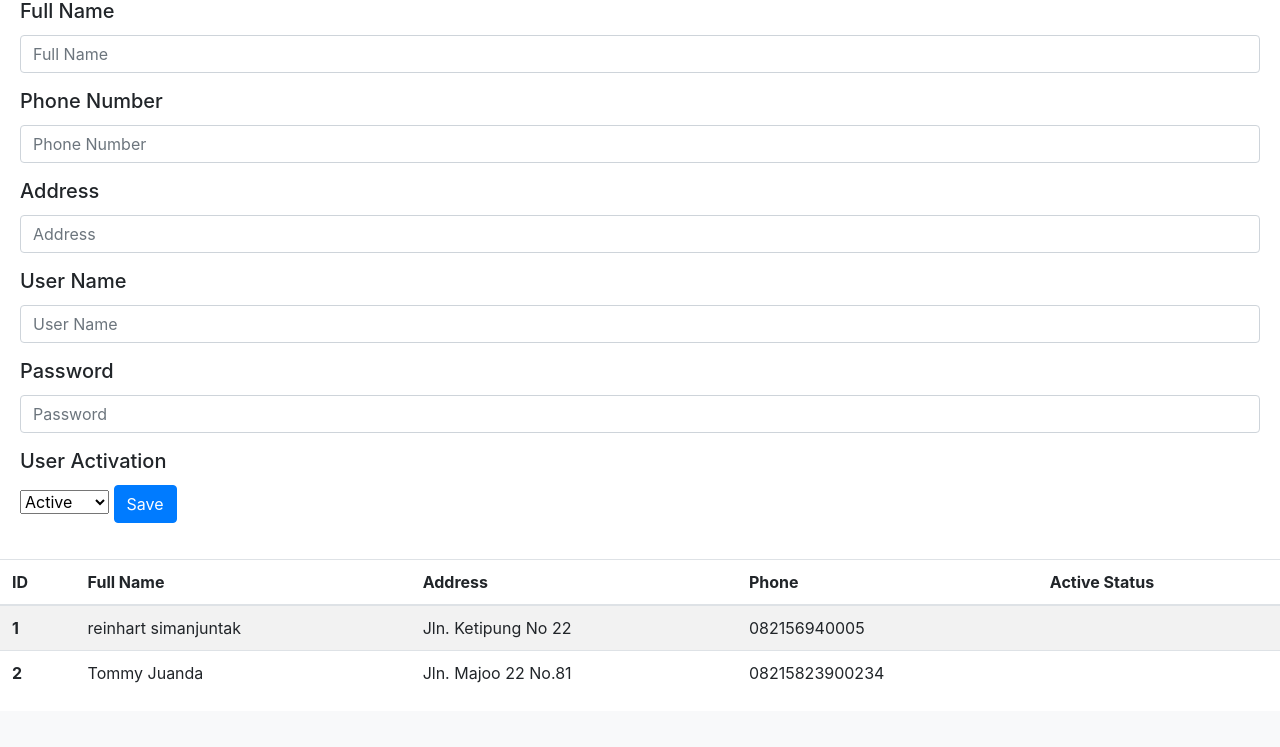
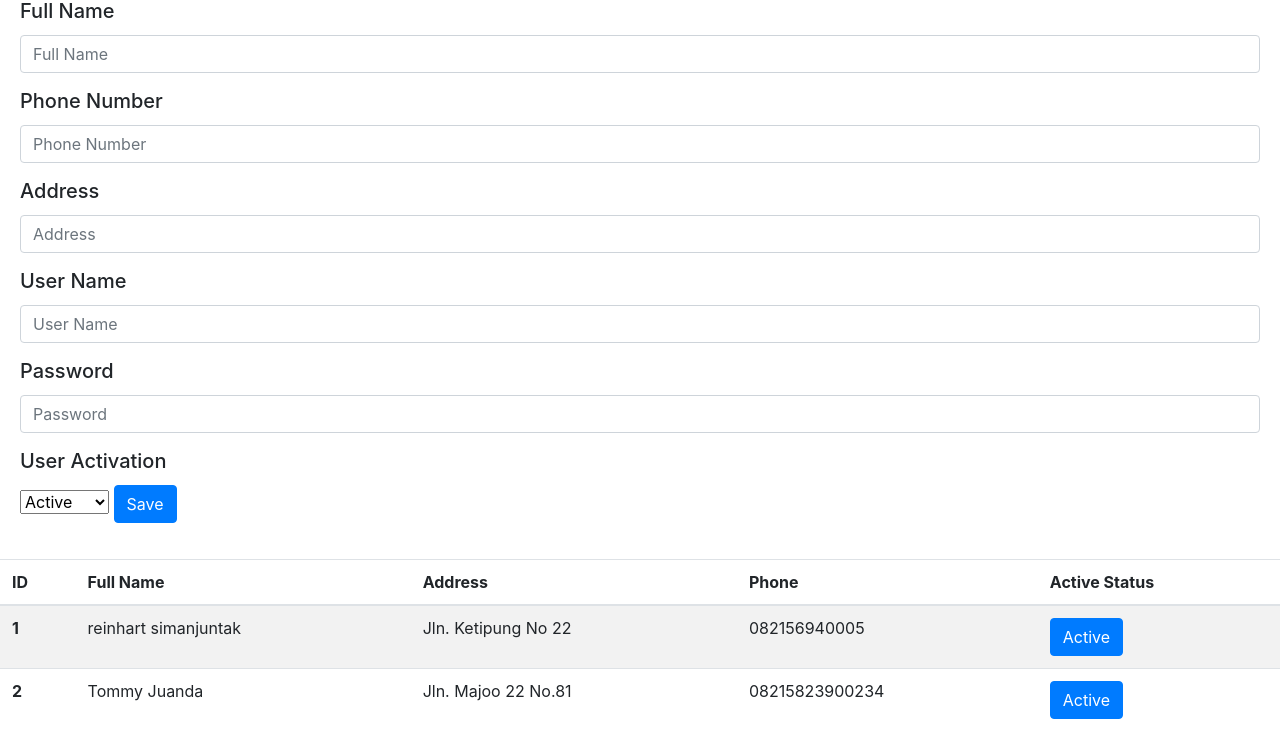
Before and after one commit to reinnatan/SimpleEventManagement, a Flask app: page /list-users in a window 1280 px wide. Shown: the part 128-875 px from the top of the page. Before the commit the page ends 811 px from the top, so only its background shows below. Run offline with Flask 3, Linux system fonts and the light colour scheme; some libraries are stand-ins or nearby versions.

Commit message:
fixing active account

```diff
--- a/main.py
+++ b/main.py
@@ -39,12 +39,12 @@ class Users(db.Model):
 
 @app.route('/')
 def home():
-    events = db.session.query(Events.id, Events.event_date, Events.event_name).all()
+    events = db.session.query(Events.id, Events.event_date, Events.event_name, Events.status_event).all()
     return render_template('index.html', events=events)
 
 @app.route('/list-users')
 def list_users():
-    list_users = db.session.query(Users.id, Users.full_name, Users.address, Users.phone_number).all()
+    list_users = db.session.query(Users.id, Users.full_name, Users.address, Users.phone_number, Users.is_active).all()
     return render_template('list-users.html', list_users=list_users)
 
 @app.route('/add-user', methods=['POST'])
--- a/templates/list-users.html
+++ b/templates/list-users.html
@@ -49,7 +49,11 @@ $( function() {
             <td>{{user.full_name}}</td>
             <td>{{user.address}}</td>
             <td>{{user.phone_number}}</td>
-            <td>{{user.is_active}}</td>
+            {% if user.is_active %}
+              <td><div class="btn btn-primary">Active</div></td>
+            {% else %}
+              <td><div class="btn btn-danger">Deactive</div></td>
+            {% endif %}
         </tr>
       {% endfor %}
     </tbody>
```
Also changed, not shown: templates/index.html (+6 -1 lines).
